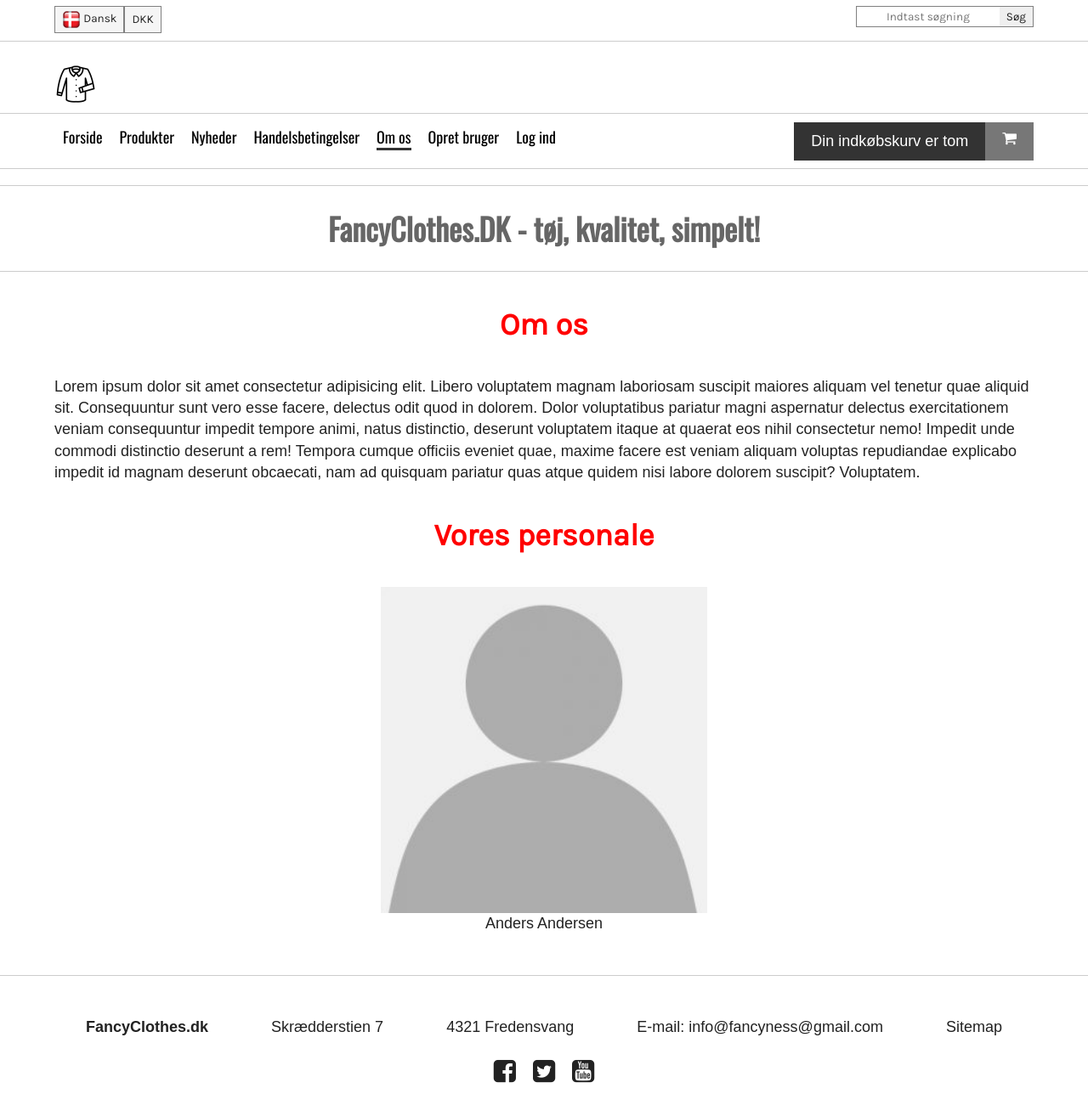
After one commit to NickolaiWinther/FancyClothes, a PHP site: page /about.php in a window 1280 px wide. The commit adds this page. Shown: the whole page at 85% size. Run offline with PHP 8.4, Linux system fonts and the light colour scheme.

Commit message:
my last commit!

```diff
--- /dev/null
+++ b/about.php
@@ -0,0 +1,32 @@
+<?php
+$title = "Om os";
+$metaDescription = "Læs om os hos FancyClothes.dk";
+require("header.php");
+?>
+
+<div class="container createArticle">
+    <h3 class="center">Om os</h3>
+    <p>Lorem ipsum dolor sit amet consectetur adipisicing elit. Libero voluptatem magnam laboriosam suscipit maiores aliquam vel tenetur quae aliquid sit. Consequuntur sunt vero esse facere, delectus odit quod in dolorem. Dolor voluptatibus pariatur magni aspernatur delectus exercitationem veniam consequuntur impedit tempore animi, natus distinctio, deserunt voluptatem itaque at quaerat eos nihil consectetur nemo! Impedit unde commodi distinctio deserunt a rem! Tempora cumque officiis eveniet quae, maxime facere est veniam aliquam voluptas repudiandae explicabo impedit id magnam deserunt obcaecati, nam ad quisquam pariatur quas atque quidem nisi labore dolorem suscipit? Voluptatem.</p>
+
+    <h3 class="center">Vores personale</h3>
+    <div class="container slideshow">
+        <figure class="hide">
+            <img src="img/person1.jpg" alt="Anders Andersen FancyClothes">
+            <figcaption class="center">Anders Andersen</figcaption>
+        </figure>
+        <figure class="hide">
+            <img src="img/person2.jpg" alt="Bent Bentsen FancyClothes">
+            <figcaption class="center">Bent Bentsen</figcaption>
+        </figure>
+        <figure class="hide">
+            <img src="img/person3.jpg" alt="Claus Clausen FancyClothes">
+            <figcaption class="center">Claus Clausen</figcaption>
+        </figure>
+    </div>
+</div>
+
+
+
+<?php
+    require("footer.php");
+?>
--- a/css/styles.css
+++ b/css/styles.css
@@ -147,6 +147,15 @@
   text-decoration: none;
 }
 
+.createArticle h3 {
+  font-size: 2rem;
+  color: red;
+}
+
+.createArticle .red {
+  border: 1px solid red;
+}
+
 .createArticle form > div {
   display: -webkit-box;
   display: -ms-flexbox;
@@ -154,12 +163,12 @@
   padding: 10px;
 }
 
-.createArticle form > div label {
+.createArticle label {
   width: 200px;
 }
 
-.createArticle form > div input,
-.createArticle form > div textarea {
+.createArticle input,
+.createArticle textarea {
   -webkit-box-flex: 1;
       -ms-flex: 1;
           flex: 1;
@@ -481,7 +490,7 @@ hr {
 
 .errorMsg {
   color: red;
-  font-size: 2rem;
+  font-size: 1rem;
 }
 
 .center {
@@ -500,6 +509,53 @@ h6 {
 
 .bold {
   font-weight: bold;
+}
+
+.scrollToTop {
+  position: fixed;
+  bottom: 25px;
+  right: 25px;
+  color: #777;
+  z-index: 10;
+  font-size: 2rem;
+  border: 5px solid #777;
+  border-radius: 50%;
+  padding: 5px;
+  -webkit-transition: 0.3s;
+  transition: 0.3s;
+}
+
+.scrollToTop:hover {
+  -webkit-transform: scale(1.1);
+          transform: scale(1.1);
+}
+
+.scrollToTop.hide {
+  right: -50px;
+  -webkit-transform: scale(0.1);
+          transform: scale(0.1);
+}
+
+.slideshow.container {
+  position: relative;
+  height: 35vw;
+  width: 30vw;
+}
+
+.slideshow.container figure {
+  position: absolute;
+  height: 30vw;
+  -webkit-transition: 0.3s;
+  transition: 0.3s;
+  margin: 0 auto;
+}
+
+.slideshow.container figure.hide {
+  opacity: 0;
+}
+
+.slideshow.container figure img {
+  height: 30vw;
 }
 
 @media screen and (max-width: 1700px) {
--- a/css/styles.scss
+++ b/css/styles.scss
@@ -140,10 +140,19 @@ $navFont: "Oswald", sans-serif;
 //
 // CreateArticle
 //
+.createArticle h3 {
+    font-size: 2rem;
+    color: red;
+}
 
-.createArticle form > div {
-    display: flex;
-    padding: 10px;
+.createArticle {
+    .red {
+        border: 1px solid red;
+    }
+    form > div {
+        display: flex;
+        padding: 10px;
+    }
 
     label {
         width: 200px;
@@ -433,7 +442,7 @@ hr {
 
 .errorMsg {
     color: red;
-    font-size: 2rem;
+    font-size: 1rem;
 }
 
 .center {
@@ -453,6 +462,54 @@ h6 {
 
 .bold {
     font-weight: bold;
+}
+//
+// Slide knap
+//
+.scrollToTop {
+    position: fixed;
+    bottom: 25px;
+    right: 25px;
+    color: #777;
+    z-index: 10;
+    font-size: 2rem;
+    border: 5px solid #777;
+    border-radius: 50%;
+    padding: 5px;
+    transition: 0.3s;
+
+    &:hover {
+        transform: scale(1.1);
+    }
+
+    &.hide {
+        right: -50px;
+        transform: scale(0.1);
+    }
+}
+
+//
+// Slideshow
+//
+.slideshow.container {
+    position: relative;
+    height: 35vw;
+    width: 30vw;
+
+    figure {
+        position: absolute;
+        height: 30vw;
+        transition: 0.3s;
+        margin: 0 auto;
+
+        &.hide {
+            opacity: 0;
+        }
+
+        img {
+            height: 30vw;
+        }
+    }
 }
 
 // Mediaqueries
--- a/footer.php
+++ b/footer.php
@@ -15,6 +15,8 @@
         </div>
     </div>
 </footer>
+
+<i class="fa fa-arrow-up scrollToTop hide" aria-hidden="true"></i>
 
    <!--[if lt IE 8]>
             <p class="browserupgrade">You are using an <strong>outdated</strong> browser. Please <a href="http://browsehappy.com/">upgrade your browser</a> to improve your experience.</p>
--- a/header.php
+++ b/header.php
@@ -54,15 +54,15 @@
     <div class="container navbar">
         <nav>
             <ul>
-                <li class="active"><a href="index.php">Forside</a></li>
+                <li class="<?php echo $title == "Forside" ? "active" : "" ?>"><a href="index.php">Forside</a></li>
                 <li><a href="#">Produkter</a></li>
                 <li><a href="#">Nyheder</a></li>
                 <li><a href="#">Handelsbetingelser</a></li>
-                <li><a href="#">Om os</a></li>
+                <li class="<?php echo $title == "Om os" ? "active" : "" ?>"><a href="about.php">Om os</a></li>
 
                 <?php if(!isset($_SESSION["username"]) || $_SESSION["accessLevel"] == 1) { ?>
                     <!-- Hvis man ikke er logget ind, eller har accesslevel 1 -->
-                    <li><a href='register.php'>Opret bruger</a></li>
+                    <li class="<?php echo $title == "Opret bruger" ? "active" : "" ?>"><a href='register.php' >Opret bruger</a></li>
 
                     <?php } if(isset($_SESSION["accessLevel"])) { ?>
                     <!-- Hvis man er logget ind -->
@@ -84,7 +84,9 @@
         </div>
     </div>
     <div class="login container">
+        <!-- Fejlbesked ved login -->
         <?php echo isset($_GET["error"]) == "login" ? "<p class='errormsg'>Fejl ved login</p>" : "" ?>
+
         <form action="./assets/login.php" method="post">
             <label for="formUsername">Bruger:</label>
             <input type="text" id="formUsername" name="formUsername" placeholder="Brugernavn"
@@ -93,7 +95,7 @@
             <label for="formPassword">Password:</label>
             <input type="password" id="formPassword" name="formPassword" placeholder="Password" required>
 
-            <!-- Den nuværende side -->
+            <!-- Den nuværende side, som man bliver sendt tilbage til, når man logger ind -->
             <input type="text" name="surrentPage"
             value="<?php echo basename($_SERVER["PHP_SELF"]) ?>" hidden>
 
--- a/index.php
+++ b/index.php
@@ -8,7 +8,7 @@ $metaDescription = "Velkommen til FancyClothes! Tøj, kvalitet, simpelt!";
 <div class="createArticle container">
 
 
-    <h3 class="center errorMsg">Opret ny vare:</h3>
+    <h3 class="center ">Opret ny vare:</h3>
     <form action="assets/createProduct.php" method="post" enctype="multipart/form-data">
         <div>
             <label for="imgSrc">Billede</label>
@@ -117,6 +117,9 @@ $metaDescription = "Velkommen til FancyClothes! Tøj, kvalitet, simpelt!";
 
             <?php
                 require("assets/getProducts.php");
+                if ($noProducts) {
+                    echo "<p class='errorMsg'>Vi kunne desværre ikke finde nogle varer med den kategori</p>";
+                }
             ?>
         </div>
     </div>
```
Also changed, not shown: assets/deleteProduct.php (added, +20 -0 lines), assets/getProducts.php (+16 -2 lines), js/myScript.js (+43 -5 lines), register.php (+77 -48 lines), img/dame-skjorte.jpg (added), img/højhælede-sko.jpg (added), img/person1.jpg (added), img/person2.jpg (added), img/person3.jpg (added), 1 other file.
